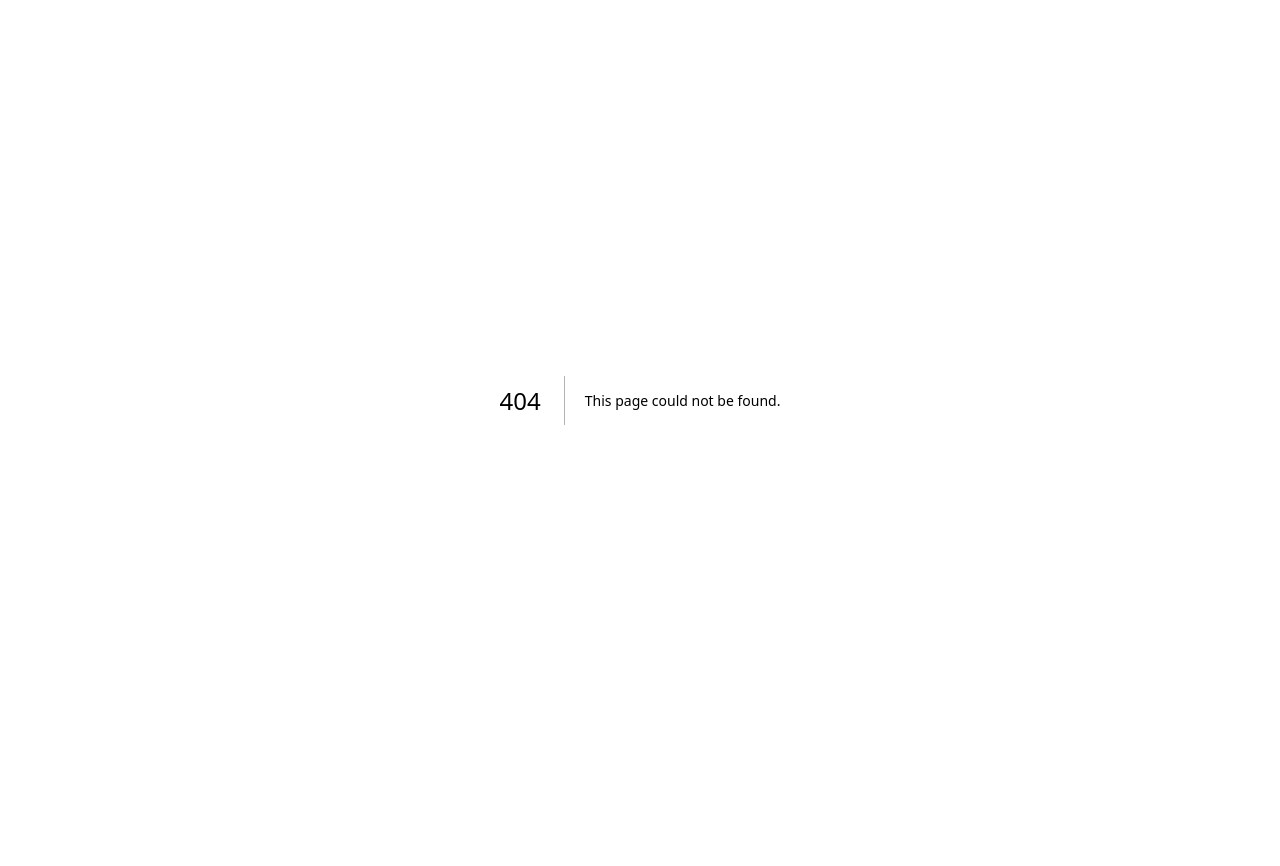
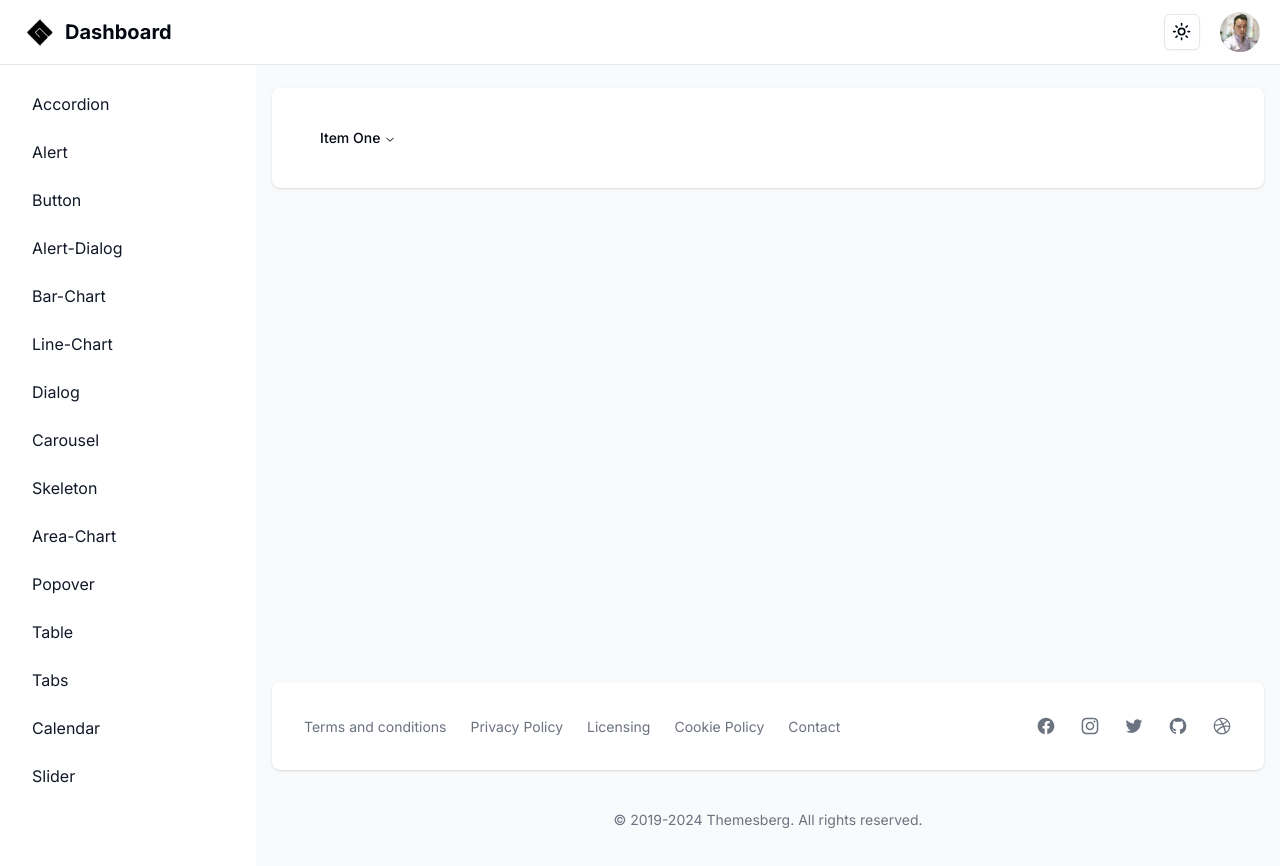
Before and after one commit to GonzaloGC/dashboard-next, a Next.js app: page /dashboard/navigation-menu in a window 1280 px wide. Before the commit this address had no page. Shown: the top 866 px of the page. Before the commit the page ends 800 px from the top, so only its background shows below. Built offline with nearby package versions, Linux system fonts and the light colour scheme.

Commit message:
added navigation-menu component

```diff
--- a/package.json
+++ b/package.json
@@ -18,6 +18,7 @@
     "@radix-ui/react-icons": "^1.3.0",
     "@radix-ui/react-label": "^2.1.0",
     "@radix-ui/react-menubar": "^1.1.1",
+    "@radix-ui/react-navigation-menu": "^1.2.0",
     "@radix-ui/react-popover": "^1.1.1",
     "@radix-ui/react-select": "^2.1.1",
     "@radix-ui/react-separator": "^1.1.0",
--- a/src/app/dashboard/layout.tsx
+++ b/src/app/dashboard/layout.tsx
@@ -40,6 +40,7 @@
   { name: "separator", href: "separator" },
   { name: "badge", href: "badge" },
   { name: "toggle-group", href: "toggle-group" },
+  { name: "navigation-menu", href: "navigation-menu" },
 ];
 
 export default function DashboardLayout({
--- /dev/null
+++ b/src/app/dashboard/navigation-menu/page.tsx
@@ -0,0 +1,28 @@
+import {
+  NavigationMenu,
+  NavigationMenuContent,
+  NavigationMenuIndicator,
+  NavigationMenuItem,
+  NavigationMenuLink,
+  NavigationMenuList,
+  NavigationMenuTrigger,
+  NavigationMenuViewport,
+} from "@/components/ui/navigation-menu"
+
+export default function Page() {
+  return (
+    <div>
+      <NavigationMenu>
+        <NavigationMenuList>
+          <NavigationMenuItem>
+            <NavigationMenuTrigger>Item One</NavigationMenuTrigger>
+            <NavigationMenuContent>
+              <NavigationMenuLink>Link</NavigationMenuLink>
+            </NavigationMenuContent>
+          </NavigationMenuItem>
+        </NavigationMenuList>
+      </NavigationMenu>
+
+    </div>
+  );
+}
--- /dev/null
+++ b/src/components/ui/navigation-menu.tsx
@@ -0,0 +1,128 @@
+import * as React from "react"
+import { ChevronDownIcon } from "@radix-ui/react-icons"
+import * as NavigationMenuPrimitive from "@radix-ui/react-navigation-menu"
+import { cva } from "class-variance-authority"
+
+import { cn } from "@/lib/utils"
+
+const NavigationMenu = React.forwardRef<
+  React.ElementRef<typeof NavigationMenuPrimitive.Root>,
+  React.ComponentPropsWithoutRef<typeof NavigationMenuPrimitive.Root>
+>(({ className, children, ...props }, ref) => (
+  <NavigationMenuPrimitive.Root
+    ref={ref}
+    className={cn(
+      "relative z-10 flex max-w-max flex-1 items-center justify-center",
+      className
+    )}
+    {...props}
+  >
+    {children}
+    <NavigationMenuViewport />
+  </NavigationMenuPrimitive.Root>
+))
+NavigationMenu.displayName = NavigationMenuPrimitive.Root.displayName
+
+const NavigationMenuList = React.forwardRef<
+  React.ElementRef<typeof NavigationMenuPrimitive.List>,
+  React.ComponentPropsWithoutRef<typeof NavigationMenuPrimitive.List>
+>(({ className, ...props }, ref) => (
+  <NavigationMenuPrimitive.List
+    ref={ref}
+    className={cn(
+      "group flex flex-1 list-none items-center justify-center space-x-1",
+      className
+    )}
+    {...props}
+  />
+))
+NavigationMenuList.displayName = NavigationMenuPrimitive.List.displayName
+
+const NavigationMenuItem = NavigationMenuPrimitive.Item
+
+const navigationMenuTriggerStyle = cva(
+  "group inline-flex h-9 w-max items-center justify-center rounded-md bg-background px-4 py-2 text-sm font-medium transition-colors hover:bg-accent hover:text-accent-foreground focus:bg-accent focus:text-accent-foreground focus:outline-none disabled:pointer-events-none disabled:opacity-50 data-[active]:bg-accent/50 data-[state=open]:bg-accent/50"
+)
+
+const NavigationMenuTrigger = React.forwardRef<
+  React.ElementRef<typeof NavigationMenuPrimitive.Trigger>,
+  React.ComponentPropsWithoutRef<typeof NavigationMenuPrimitive.Trigger>
+>(({ className, children, ...props }, ref) => (
+  <NavigationMenuPrimitive.Trigger
+    ref={ref}
+    className={cn(navigationMenuTriggerStyle(), "group", className)}
+    {...props}
+  >
+    {children}{" "}
+    <ChevronDownIcon
+      className="relative top-[1px] ml-1 h-3 w-3 transition duration-300 group-data-[state=open]:rotate-180"
+      aria-hidden="true"
+    />
+  </NavigationMenuPrimitive.Trigger>
+))
+NavigationMenuTrigger.displayName = NavigationMenuPrimitive.Trigger.displayName
+
+const NavigationMenuContent = React.forwardRef<
+  React.ElementRef<typeof NavigationMenuPrimitive.Content>,
+  React.ComponentPropsWithoutRef<typeof NavigationMenuPrimitive.Content>
+>(({ className, ...props }, ref) => (
+  <NavigationMenuPrimitive.Content
+    ref={ref}
+    className={cn(
+      "left-0 top-0 w-full data-[motion^=from-]:animate-in data-[motion^=to-]:animate-out data-[motion^=from-]:fade-in data-[motion^=to-]:fade-out data-[motion=from-end]:slide-in-from-right-52 data-[motion=from-start]:slide-in-from-left-52 data-[motion=to-end]:slide-out-to-right-52 data-[motion=to-start]:slide-out-to-left-52 md:absolute md:w-auto ",
+      className
+    )}
+    {...props}
+  />
+))
+NavigationMenuContent.displayName = NavigationMenuPrimitive.Content.displayName
+
+const NavigationMenuLink = NavigationMenuPrimitive.Link
+
+const NavigationMenuViewport = React.forwardRef<
+  React.ElementRef<typeof NavigationMenuPrimitive.Viewport>,
+  React.ComponentPropsWithoutRef<typeof NavigationMenuPrimitive.Viewport>
+>(({ className, ...props }, ref) => (
+  <div className={cn("absolute left-0 top-full flex justify-center")}>
+    <NavigationMenuPrimitive.Viewport
+      className={cn(
+        "origin-top-center relative mt-1.5 h-[var(--radix-navigation-menu-viewport-height)] w-full overflow-hidden rounded-md border bg-popover text-popover-foreground shadow data-[state=open]:animate-in data-[state=closed]:animate-out data-[state=closed]:zoom-out-95 data-[state=open]:zoom-in-90 md:w-[var(--radix-navigation-menu-viewport-width)]",
+        className
+      )}
+      ref={ref}
+      {...props}
+    />
+  </div>
+))
+NavigationMenuViewport.displayName =
+  NavigationMenuPrimitive.Viewport.displayName
+
+const NavigationMenuIndicator = React.forwardRef<
+  React.ElementRef<typeof NavigationMenuPrimitive.Indicator>,
+  React.ComponentPropsWithoutRef<typeof NavigationMenuPrimitive.Indicator>
+>(({ className, ...props }, ref) => (
+  <NavigationMenuPrimitive.Indicator
+    ref={ref}
+    className={cn(
+      "top-full z-[1] flex h-1.5 items-end justify-center overflow-hidden data-[state=visible]:animate-in data-[state=hidden]:animate-out data-[state=hidden]:fade-out data-[state=visible]:fade-in",
+      className
+    )}
+    {...props}
+  >
+    <div className="relative top-[60%] h-2 w-2 rotate-45 rounded-tl-sm bg-border shadow-md" />
+  </NavigationMenuPrimitive.Indicator>
+))
+NavigationMenuIndicator.displayName =
+  NavigationMenuPrimitive.Indicator.displayName
+
+export {
+  navigationMenuTriggerStyle,
+  NavigationMenu,
+  NavigationMenuList,
+  NavigationMenuItem,
+  NavigationMenuContent,
+  NavigationMenuTrigger,
+  NavigationMenuLink,
+  NavigationMenuIndicator,
+  NavigationMenuViewport,
+}
```
Also changed, not shown: 1 other file (tests, documents, lock files or other folders).
